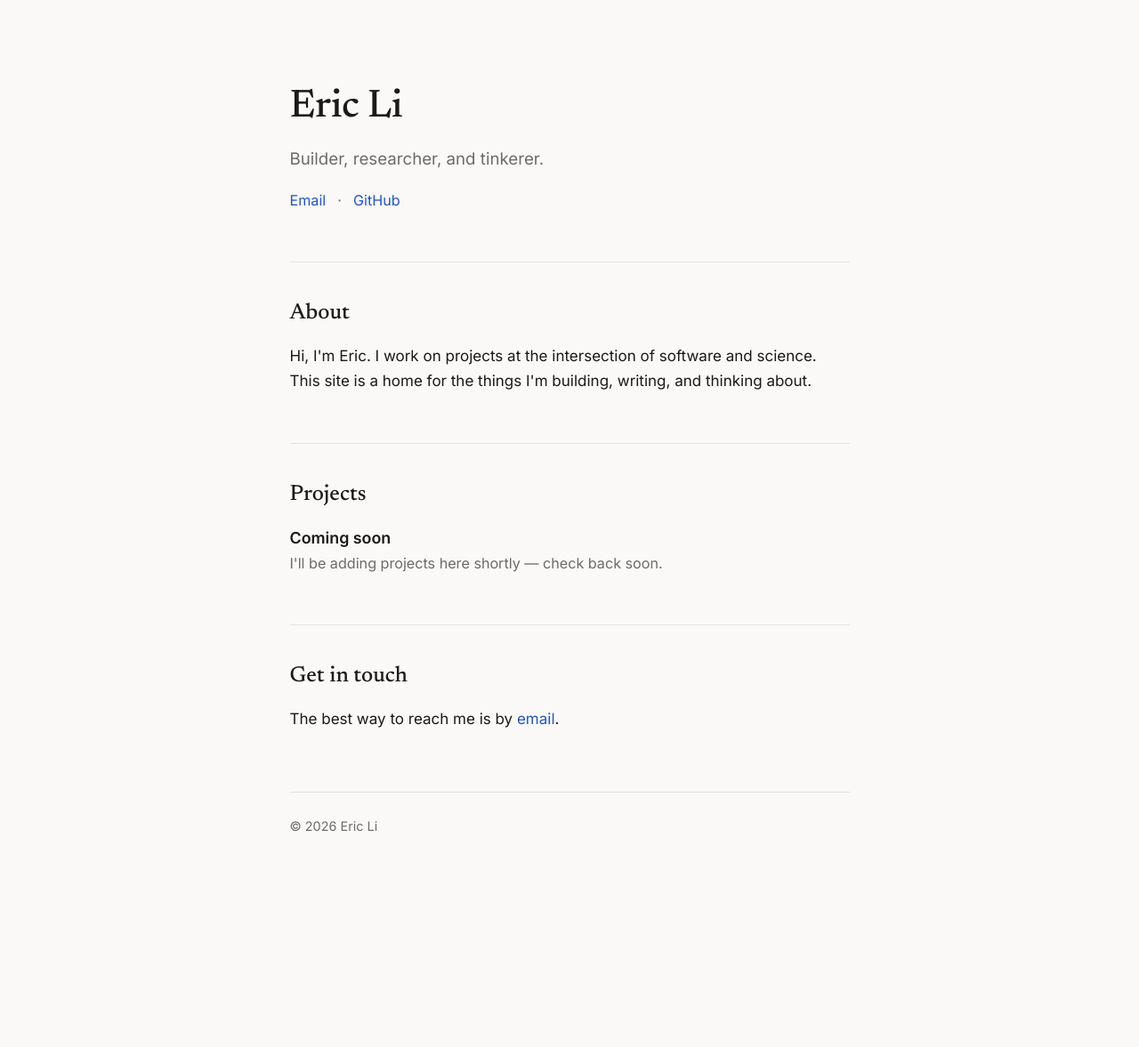
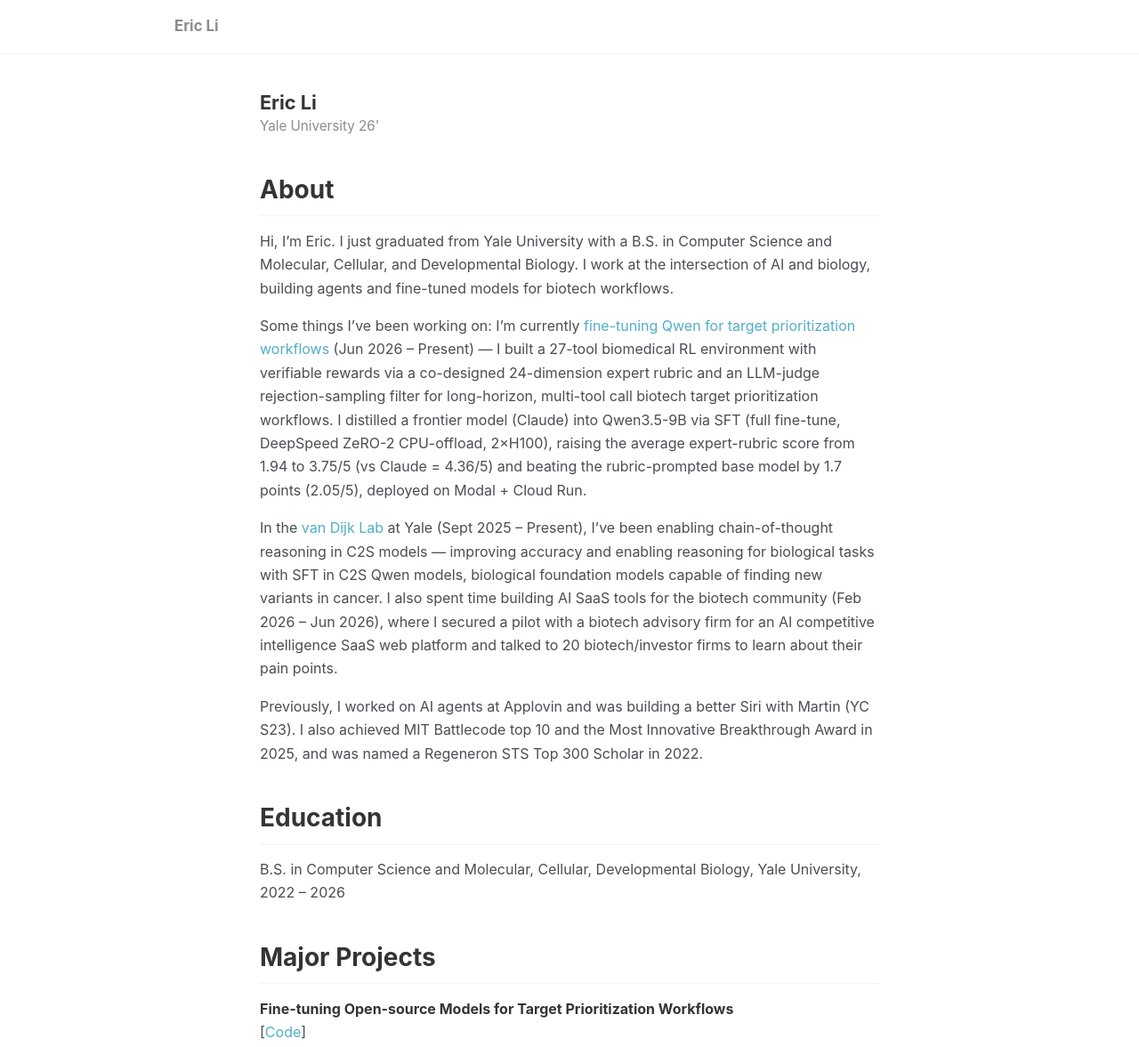
Before and after one commit to Eggnog82/Eggnog82.github.io, a plain HTML site: page index.html in a window 1280 px wide. Shown: the top 1177 px of the page at 89% size. Before the commit the page ends 992 px from the top, so only its background shows below. Drawn offline with Linux system fonts and the light colour scheme.

Commit message:
Redesign in academic-page style with About, Education, and Projects
Co-Authored-By: Claude Fable 5 <noreply@anthropic.com>

```diff
--- a/index.html
+++ b/index.html
@@ -3,54 +3,89 @@
 <head>
   <meta charset="UTF-8" />
   <meta name="viewport" content="width=device-width, initial-scale=1.0" />
-  <title>Eric Li</title>
+  <title>About - Eric Li</title>
   <meta name="description" content="Personal website of Eric Li" />
-  <link rel="preconnect" href="https://fonts.googleapis.com" />
-  <link rel="preconnect" href="https://fonts.gstatic.com" crossorigin />
-  <link href="https://fonts.googleapis.com/css2?family=Inter:wght@400;500;600;700&family=Newsreader:ital,opsz,wght@0,6..72,400;0,6..72,500;1,6..72,400&display=swap" rel="stylesheet" />
   <link rel="stylesheet" href="style.css" />
 </head>
 <body>
-  <main class="container">
-    <header class="hero">
-      <h1>Eric Li</h1>
-      <p class="tagline">Builder, researcher, and tinkerer.</p>
-      <nav class="links">
-        <a href="mailto:eric@frontwind.ai">Email</a>
-        <span class="dot">·</span>
-        <a href="https://github.com/Eggnog82" target="_blank" rel="noopener">GitHub</a>
-      </nav>
+  <nav class="masthead">
+    <div class="masthead-inner">
+      <a class="site-title" href="/">Eric Li</a>
+    </div>
+  </nav>
+
+  <main class="content">
+    <header class="profile">
+      <h1 class="profile-name">Eric Li</h1>
+      <p class="profile-sub">Yale University 26'</p>
     </header>
 
     <section id="about">
       <h2>About</h2>
       <p>
-        Hi, I'm Eric. I work on projects at the intersection of software and
-        science. This site is a home for the things I'm building, writing,
-        and thinking about.
+        Hi, I&rsquo;m Eric. I just graduated from Yale University with a B.S. in
+        Computer Science and Molecular, Cellular, and Developmental Biology. I
+        work at the intersection of AI and biology, building agents and
+        fine-tuned models for biotech workflows.
+      </p>
+      <p>
+        Some things I&rsquo;ve been working on: I&rsquo;m currently
+        <a href="https://github.com/Eggnog82/target-prio-agent">fine-tuning Qwen for target prioritization workflows</a>
+        (Jun 2026 &ndash; Present) &mdash; I built a 27-tool biomedical RL
+        environment with verifiable rewards via a co-designed 24-dimension
+        expert rubric and an LLM-judge rejection-sampling filter for
+        long-horizon, multi-tool call biotech target prioritization workflows. I
+        distilled a frontier model (Claude) into Qwen3.5-9B via SFT (full
+        fine-tune, DeepSpeed ZeRO-2 CPU-offload, 2&times;H100), raising the
+        average expert-rubric score from 1.94 to 3.75/5 (vs Claude = 4.36/5) and
+        beating the rubric-prompted base model by 1.7 points (2.05/5), deployed
+        on Modal + Cloud Run.
+      </p>
+      <p>
+        In the <a href="https://vandijklab.org/">van Dijk Lab</a> at Yale
+        (Sept 2025 &ndash; Present), I&rsquo;ve been enabling chain-of-thought
+        reasoning in C2S models &mdash; improving accuracy and enabling
+        reasoning for biological tasks with SFT in C2S Qwen models, biological
+        foundation models capable of finding new variants in cancer. I also
+        spent time building AI SaaS tools for the biotech community
+        (Feb 2026 &ndash; Jun 2026), where I secured a pilot with a biotech
+        advisory firm for an AI competitive intelligence SaaS web platform and
+        talked to 20 biotech/investor firms to learn about their pain points.
+      </p>
+      <p>
+        Previously, I worked on AI agents at Applovin and was building a better
+        Siri with Martin (YC S23). I also achieved MIT Battlecode top 10 and the
+        Most Innovative Breakthrough Award in 2025, and was named a Regeneron
+        STS Top 300 Scholar in 2022.
       </p>
     </section>
 
+    <section id="education">
+      <h2>Education</h2>
+      <ul class="edu-list">
+        <li>B.S. in Computer Science and Molecular, Cellular, Developmental Biology, Yale University, 2022 &ndash; 2026</li>
+      </ul>
+    </section>
+
     <section id="projects">
-      <h2>Projects</h2>
+      <h2>Major Projects</h2>
       <ul class="project-list">
         <li>
-          <h3>Coming soon</h3>
-          <p>I'll be adding projects here shortly — check back soon.</p>
+          <strong>Fine-tuning Open-source Models for Target Prioritization Workflows</strong><br />
+          [<a href="https://github.com/Eggnog82/target-prio-agent">Code</a>]
         </li>
       </ul>
     </section>
 
-    <section id="contact">
-      <h2>Get in touch</h2>
+    <footer class="site-footer">
       <p>
-        The best way to reach me is by
-        <a href="mailto:eric@frontwind.ai">email</a>.
+        <a href="mailto:eric.w.li1717@gmail.com">Email</a>
+        &nbsp;&middot;&nbsp;
+        <a href="https://www.linkedin.com/in/eric-li-yale26/">LinkedIn</a>
+        &nbsp;&middot;&nbsp;
+        <a href="https://github.com/Eggnog82">GitHub</a>
       </p>
-    </section>
-
-    <footer>
-      <p>© 2026 Eric Li</p>
+      <p class="copyright">&copy; 2026 Eric Li</p>
     </footer>
   </main>
 </body>
--- a/style.css
+++ b/style.css
@@ -1,20 +1,11 @@
 :root {
-  --bg: #faf9f7;
-  --text: #1a1a1a;
-  --muted: #6b6b6b;
-  --accent: #2455c3;
-  --rule: #e4e1db;
-  --max-width: 40rem;
-}
-
-@media (prefers-color-scheme: dark) {
-  :root {
-    --bg: #16181d;
-    --text: #e8e6e3;
-    --muted: #9a9a9a;
-    --accent: #7aa2f7;
-    --rule: #2b2f38;
-  }
+  --bg: #ffffff;
+  --text: #494e52;
+  --heading: #343434;
+  --muted: #898c8f;
+  --link: #52adc8;
+  --rule: #f2f3f3;
+  --masthead-border: #f2f3f3;
 }
 
 * {
@@ -24,48 +15,79 @@
 }
 
 html {
-  font-size: 17px;
+  font-size: 16px;
 }
 
 body {
   background: var(--bg);
   color: var(--text);
-  font-family: "Inter", -apple-system, BlinkMacSystemFont, "Segoe UI", sans-serif;
+  font-family: -apple-system, BlinkMacSystemFont, "Segoe UI", "Helvetica Neue",
+    Helvetica, Arial, sans-serif;
   line-height: 1.65;
   -webkit-font-smoothing: antialiased;
 }
 
-.container {
-  max-width: var(--max-width);
-  margin: 0 auto;
-  padding: 5rem 1.5rem 3rem;
+/* Top bar */
+.masthead {
+  border-bottom: 1px solid var(--masthead-border);
+  background: var(--bg);
 }
 
-.hero h1 {
-  font-family: "Newsreader", Georgia, serif;
-  font-size: 2.6rem;
-  font-weight: 500;
-  letter-spacing: -0.01em;
+.masthead-inner {
+  max-width: 58rem;
+  margin: 0 auto;
+  padding: 1rem 1.25rem;
 }
 
-.tagline {
+.site-title {
+  font-weight: 700;
+  font-size: 1.05rem;
   color: var(--muted);
-  font-size: 1.1rem;
-  margin-top: 0.35rem;
+  text-decoration: none;
 }
 
-.links {
-  margin-top: 1rem;
+.site-title:hover {
+  color: var(--heading);
+}
+
+/* Content */
+.content {
+  max-width: 46rem;
+  margin: 0 auto;
+  padding: 2.5rem 1.25rem 3rem;
+}
+
+.profile-name {
+  color: var(--heading);
+  font-size: 1.35rem;
+  font-weight: 700;
+  line-height: 1.3;
+}
+
+.profile-sub {
+  color: var(--muted);
   font-size: 0.95rem;
 }
 
-.links .dot {
-  color: var(--muted);
-  margin: 0 0.5rem;
+section {
+  margin-top: 2.25rem;
+}
+
+h2 {
+  color: var(--heading);
+  font-size: 1.75rem;
+  font-weight: 700;
+  margin-bottom: 0.9rem;
+  padding-bottom: 0.4rem;
+  border-bottom: 1px solid var(--rule);
+}
+
+p + p {
+  margin-top: 1rem;
 }
 
 a {
-  color: var(--accent);
+  color: var(--link);
   text-decoration: none;
 }
 
@@ -73,41 +95,30 @@ a:hover {
   text-decoration: underline;
 }
 
-section {
-  margin-top: 3.25rem;
-  padding-top: 2.25rem;
-  border-top: 1px solid var(--rule);
-}
-
-h2 {
-  font-family: "Newsreader", Georgia, serif;
-  font-size: 1.45rem;
-  font-weight: 500;
-  margin-bottom: 0.75rem;
-}
-
+.edu-list,
 .project-list {
   list-style: none;
 }
 
+.edu-list li + li,
 .project-list li + li {
-  margin-top: 1.5rem;
+  margin-top: 0.9rem;
 }
 
-.project-list h3 {
-  font-size: 1.05rem;
-  font-weight: 600;
+.project-list strong {
+  color: var(--heading);
 }
 
-.project-list p {
-  color: var(--muted);
+/* Footer */
+.site-footer {
+  margin-top: 3.5rem;
+  padding-top: 1.25rem;
+  border-top: 1px solid var(--rule);
   font-size: 0.95rem;
 }
 
-footer {
-  margin-top: 4rem;
-  padding-top: 1.5rem;
-  border-top: 1px solid var(--rule);
+.copyright {
   color: var(--muted);
   font-size: 0.85rem;
+  margin-top: 0.5rem;
 }
```
